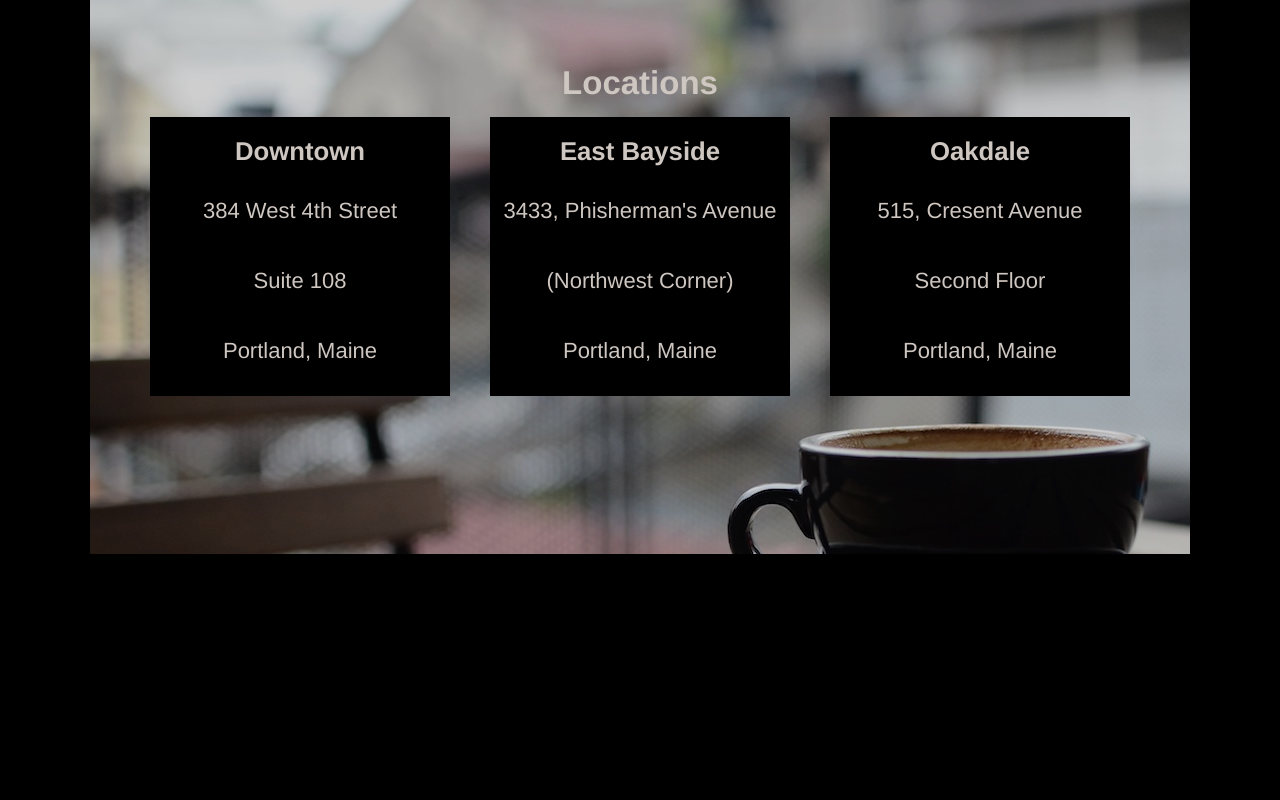
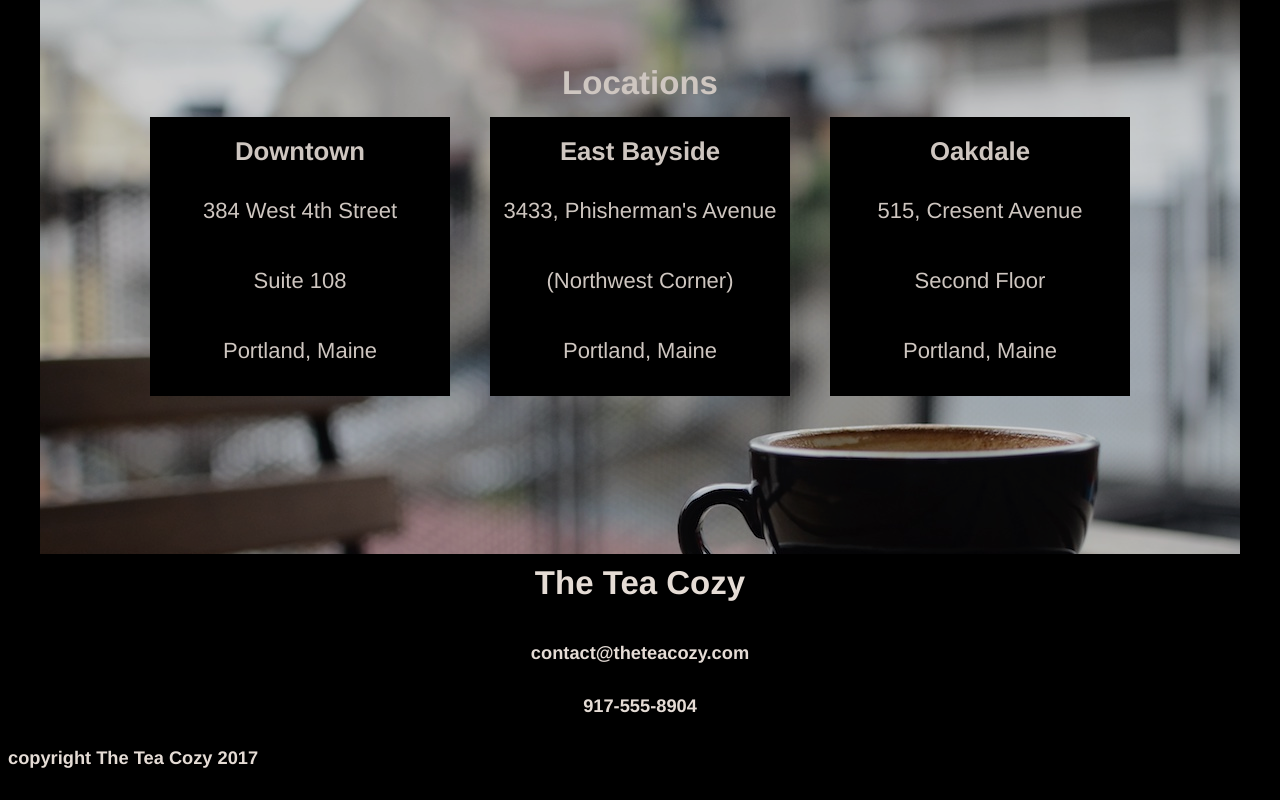
Before and after one commit to ukedla/TeaCozy, a plain HTML site: page index.html in a window 1280 px wide. Shown: the part 1633-2433 px from the top of the page. Before the commit the page ends 2195 px from the top, so only its background shows below. Drawn offline with Linux system fonts and the light colour scheme.

Commit message:
Completed project

```diff
--- a/index.html
+++ b/index.html
@@ -17,7 +17,7 @@
   </header>
   <!-- main section -->
   <div class="container">
-      <!-- welcome picute -->
+    <!-- welcome picute -->
 
     <div id="main-image" class="flex-container">
       <div class="main-message">
@@ -26,7 +26,7 @@
       </div>
     </div>
 
-      <!-- tea brands -->
+    <!-- tea brands -->
     <div class="TeaBrands ">
       <h2>Tea of the Month</h2>
       <h4>What's Steeping at The Tea Cozy?</h4>
@@ -54,7 +54,7 @@
       </div>
     </div>
 
-      <!-- Locations -->
+    <!-- Locations -->
     <div class="Locations">
       <h2>Locations</h2>
       <div class="flex-container">
@@ -78,12 +78,16 @@
         </div>
       </div>
     </div>
+  </div>
+  <!-- contacts section -->
+  <div class="Contacts">
+    <h2>The Tea Cozy</h2>
+    <h5>contact@theteacozy.com</h5>
+    <h5>917-555-8904</h5>
+  </div>
 
-  </div>
-  <!-- footer section -->
   <footer>
-
-
+    <h5>copyright The Tea Cozy 2017</h5>
   </footer>
 
 </body>
--- a/resources/css/style.css
+++ b/resources/css/style.css
@@ -38,6 +38,7 @@ h2, h3, h4 {
 nav {
   text-align: right;
   flex-grow: 1;
+  padding: 10px;
 }
 
 nav span {
@@ -89,7 +90,6 @@ nav span {
 .Locations {
   background-image: url(../images/img-locations-background.jpg);
   height: 500px;
-  width: 1100px;
   margin: auto;
   padding-top: 70px;
 }
@@ -104,3 +104,11 @@ nav span {
     flex-direction: column;
     justify-content: center;
 }
+
+.contacts {
+  height: 200px;
+}
+
+footer {
+  text-align: left;
+}
```
